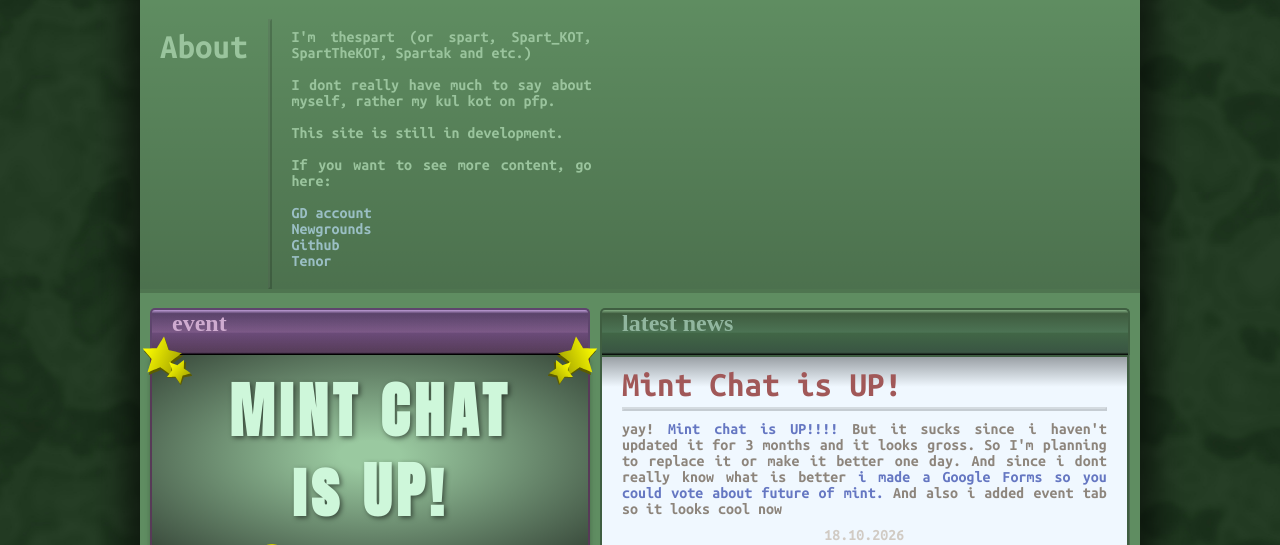
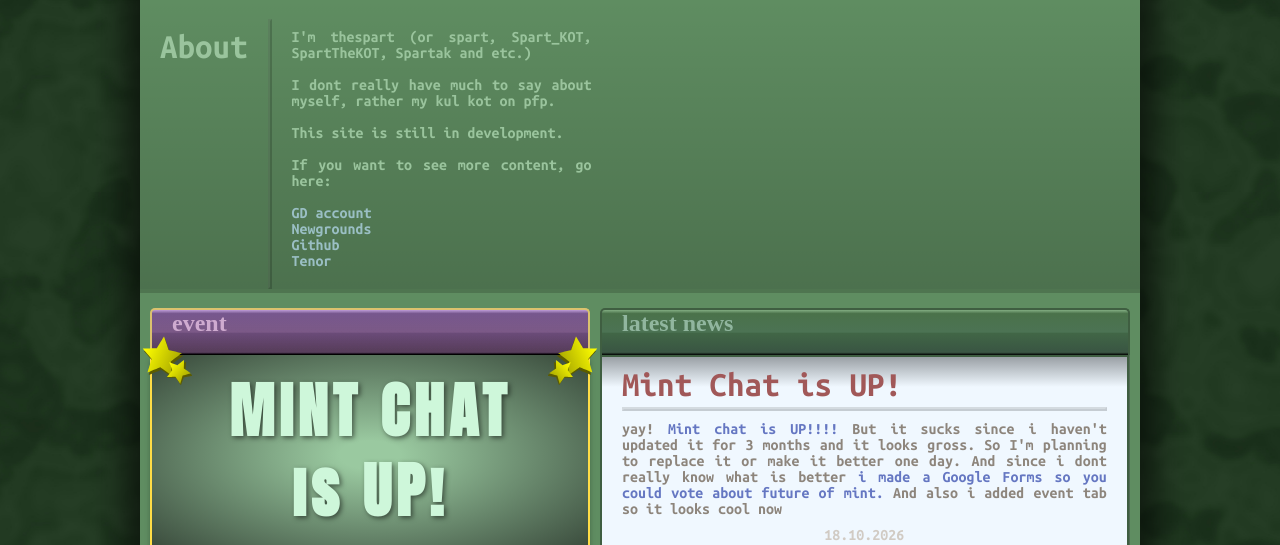
Before and after one commit to thespart/thespart.github.io, a plain HTML site: page index.html in a window 1280 px wide. Shown: the part 255-800 px from the top of the page. Drawn offline with Linux system fonts and the light colour scheme.

Commit message:
little tweak

```diff
--- a/index.html
+++ b/index.html
@@ -83,13 +83,12 @@
                 <div class="separator"></div>
             <div id="sections">
                 <section id="leftpart">
-                    <h1 id="declarator"> event</h1>
+                    <h1 id="declarator" class="event"> event</h1>
                     <div id="event">
                         <img src="content/stars.svg" alt="star">
                         <img src="content/stars.svg" alt="star">
                         <h1> MINT CHAT </h1>
                         <h1> is UP! </h1>
-                        <img src="content/ramkla.svg" alt="star">
                         <a href="https://mintchat.thespart.ru"></a>
                     </div>
                     <h1 id="declarator"> cards</h1>
--- a/quotes.js
+++ b/quotes.js
@@ -73,7 +73,9 @@ let Quotes = [
     'i bite',
     'i hate people like you',
     'do me a favor and leave me alone',
-
+    'rot in hell',
+    "i own you",
+    'https://lavacast.ru/neurohell/1.jpg'
 ]
 
 export default Quotes;
--- a/style.css
+++ b/style.css
@@ -227,14 +227,14 @@ body main #rightpart #about {
     height: auto;
 }
 
-#declarator {
+#declarator:not(.event) {
     margin: 15px 0;
     padding-left: 20px;
     height: 45px;
     margin-bottom: 0;
     margin-right: 0;
     background: #000000;
-    background: linear-gradient(0deg, rgba(0, 0, 0, 1) 0%, rgba(60, 87, 68, 1) 6%, rgba(58, 87, 67, 1) 11%, rgba(65, 102, 70, 1) 48%, rgba(76, 115, 84, 1) 51%, rgba(63, 92, 63, 1) 92%, rgba(130, 173, 130, 1) 100%);
+    background: linear-gradient(0deg, rgba(0, 0, 0, 1) 0%, rgba(60, 87, 68, 1) 6%, rgba(58, 87, 67, 1) 11%, rgba(65, 102, 70, 1) 48%, rgba(76, 115, 84, 1) 51%, rgb(74, 114, 74) 92%, rgba(130, 173, 130, 1) 100%);
     text-align: left;
     color: rgb(145, 182, 159);
     border: 2px solid rgb(63, 94, 65);
@@ -249,13 +249,28 @@ body main #rightpart #about {
     background-color: orange;
 }
 
-#leftpart #declarator:nth-child(1) {
+.event {
     filter: hue-rotate(160deg) contrast(1.2);
+    border: none;
+    margin: 15px 0;
+    padding-left: 20px;
+    height: 45px;
+    margin-bottom: 0;
+    margin-right: 0;
+    background: #000000;
+    background: linear-gradient(0deg, rgba(0, 0, 0, 1) 0%, rgba(60, 87, 68, 1) 6%, rgba(58, 87, 67, 1) 11%, rgba(65, 102, 70, 1) 48%, rgba(76, 115, 84, 1) 51%, rgb(74, 114, 74) 92%, rgba(130, 173, 130, 1) 100%);
+    text-align: left;
+    color: rgb(145, 182, 159);
+    border: 2px solid #baaeff;
+    border-bottom: 0;
+    border-radius: 5px;
+    border-bottom-right-radius: 0;
+    border-bottom-left-radius: 0;
 }
 #event {
     height: 200px;
     background: radial-gradient(rgb(154, 201, 160) 10%, rgb(55, 71, 57)) ;
-    border: #573a57 solid 2px;
+    border: #ffdd46 solid 2px;
     border-top: none;
     box-shadow: 0 5px 5px rgba(0, 0, 0, 0.25);
     position: relative;
```
